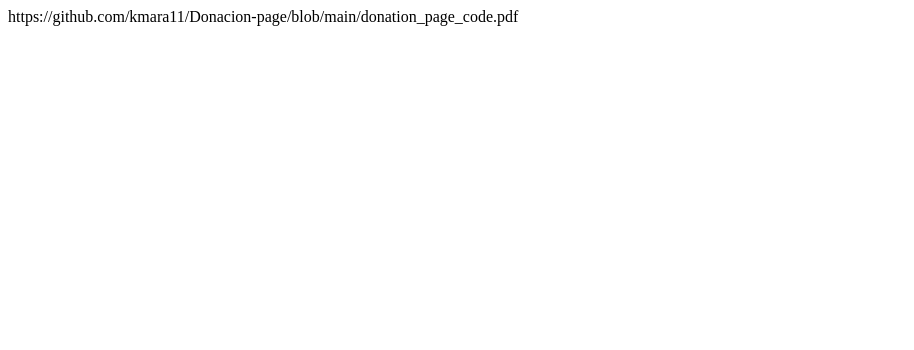
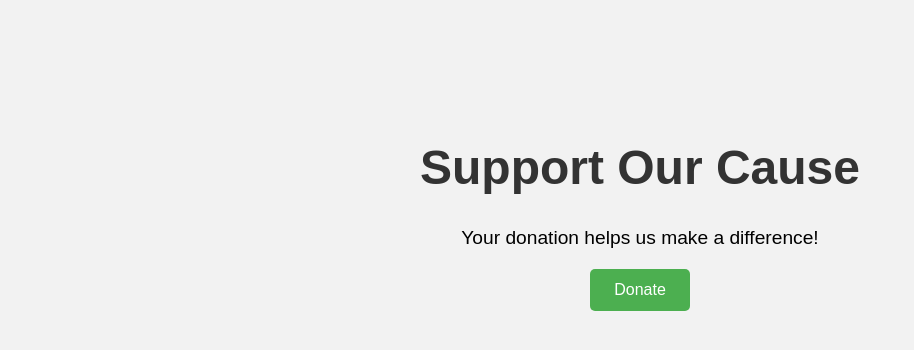
Before and after one commit to kmara11/Donacion-page, a plain HTML site: page index.html in a window 1280 px wide. Shown: the whole page, without its empty margins (0-914 px from the left). Drawn offline with Linux system fonts and the light colour scheme.

Commit message:
Update index.html

```diff
--- a/index.html
+++ b/index.html
@@ -1 +1,41 @@
-https://github.com/kmara11/Donacion-page/blob/main/donation_page_code.pdf
+<!DOCTYPE html>
+<html lang="en">
+<head>
+<meta charset="UTF-8" />
+<meta name="viewport" content="width=device-width, initial-scale=1.0"/>
+<title>Donation Page</title>
+<style>
+body {
+font-family: Arial, sans-serif;
+background-color: #f2f2f2;
+text-align: center;
+padding-top: 100px;
+}
+h1 {
+font-size: 3em;
+color: #333;
+}
+p {
+font-size: 1.2em;
+margin: 20px 0;
+}
+button {
+padding: 12px 24px;
+font-size: 1em;
+background-color: #4CAF50;
+color: white;
+border: none;
+border-radius: 5px;
+cursor: pointer;
+}
+button:hover {
+background-color: #45a049;
+}
+</style>
+</head>
+<body>
+<h1>Support Our Cause</h1>
+<p>Your donation helps us make a difference!</p>
+<button onclick="alert('Thank you for your donation!')">Donate</button>
+</body>
+</html>
```
